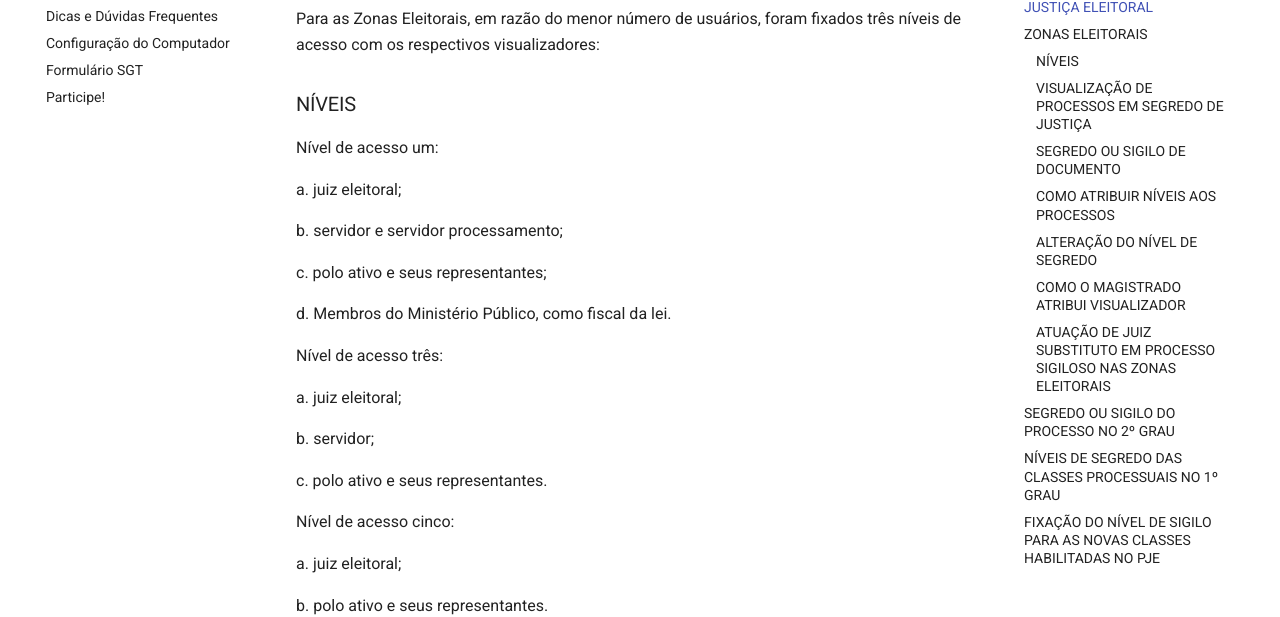
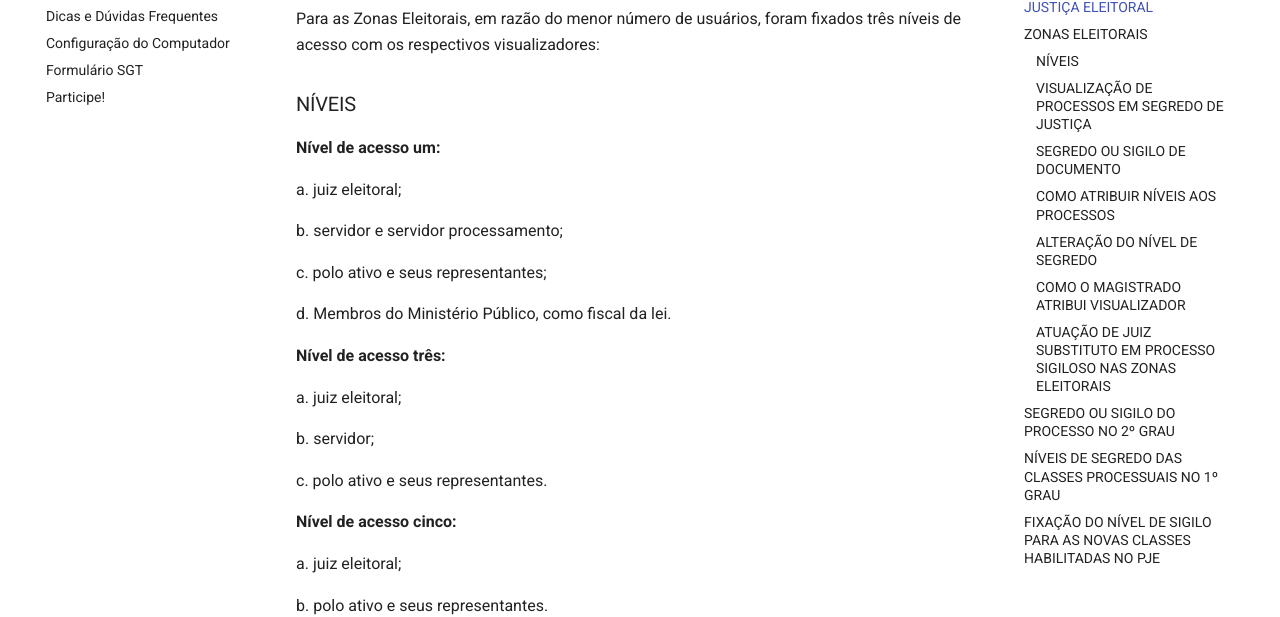
Before and after one commit to PJeJE/dicas_versao_1, an MkDocs documentation site: the page built from docs/sigilo.md, in a window 1280 px wide and 900 px high, scrolled down 611 px. Shown: the part 119-736 px from the top of the window. Built offline with MkDocs 1.6.1 and Material for MkDocs 9.7.7, drawn with Linux system fonts in a browser that asks for light colours; nearby versions of some CDN libraries.

```diff
--- a/docs/sigilo.md
+++ b/docs/sigilo.md
@@ -20,7 +20,8 @@ Para as Zonas Eleitorais, em razão do menor número de usuários, foram fixados
 
 ### NÍVEIS
 
-Nível de acesso um:
+
+**Nível de acesso um:**
 
 a. juiz eleitoral;
 
@@ -31,7 +32,7 @@ c. polo ativo e seus representantes;
 d. Membros do Ministério Público, como fiscal da lei.
 
 
-Nível de acesso três:
+**Nível de acesso três:**
 
 a. juiz eleitoral;
 
@@ -40,7 +41,7 @@ b. servidor;
 c. polo ativo e seus representantes.
 
 
-Nível de acesso cinco:
+**Nível de acesso cinco:**
 
 a. juiz eleitoral;
 
```
